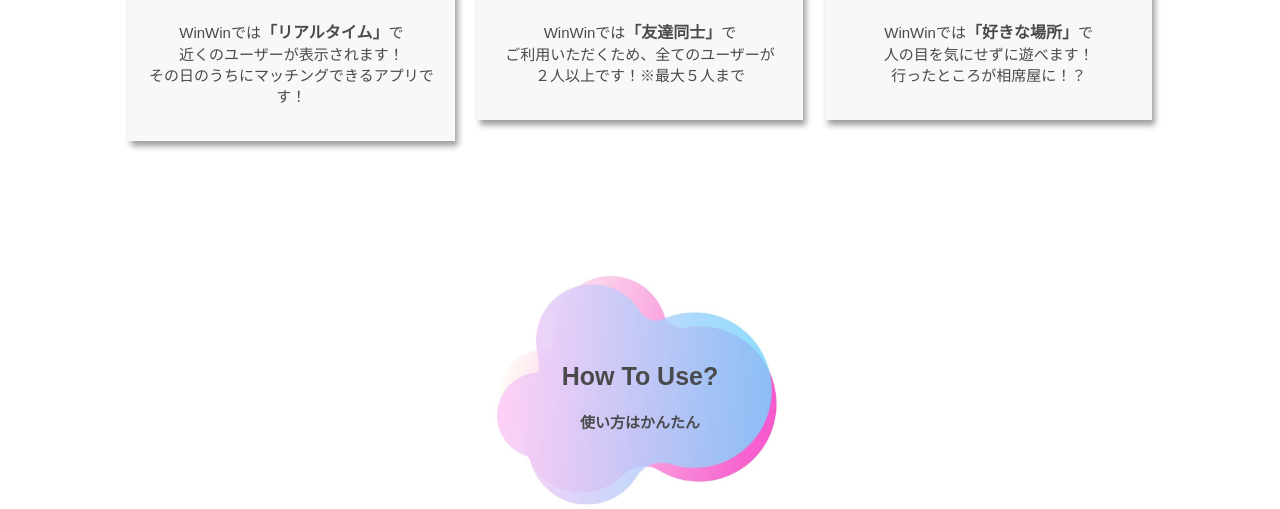
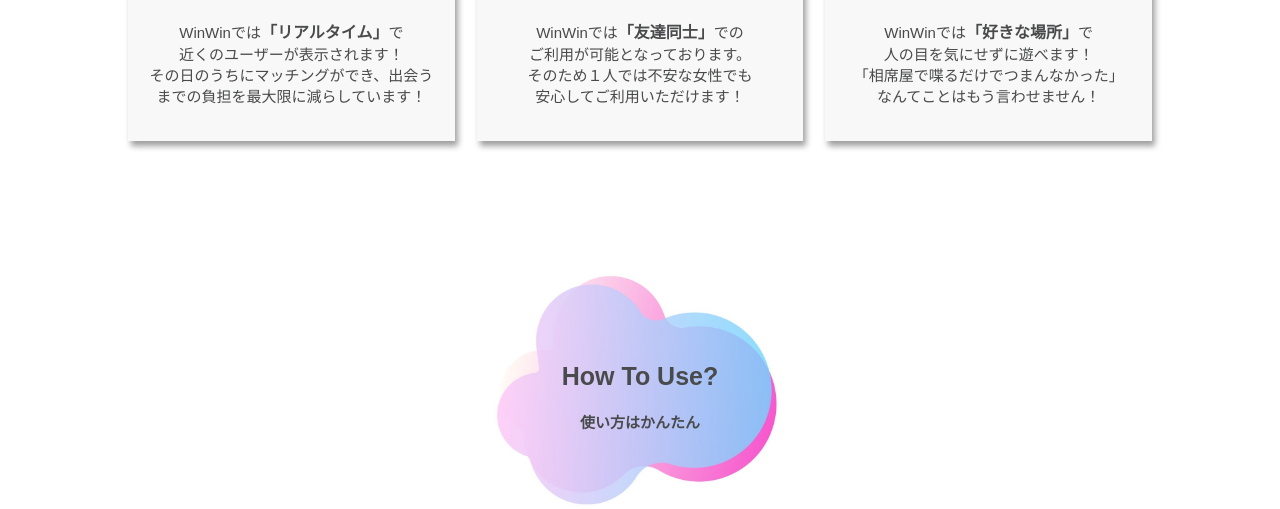
Before and after one commit to kidotalos/winwin_lp, a PHP site: page /Landing.php in a window 1280 px wide. Shown: the part 1604-2113 px from the top of the page. Run offline with PHP 8.4, Linux system fonts and the light colour scheme; some libraries are stand-ins or nearby versions.

Commit message:
WinWinとはの説明文の変更

```diff
--- a/Landing.php
+++ b/Landing.php
@@ -104,7 +104,7 @@
                                     <i class="fas fa-history awsome"></i>
                                     <h2 class="content_title">すぐに出会える</h2>
                                     <img class="content_img" src="img/content1.jpg" alt="すぐに会える">
-                                    <p class="content_text">WinWinでは<span class="content_span">「リアルタイム」</span>で<br>近くのユーザーが表示されます！<br>その日のうちにマッチングできるアプリです！</p>
+                                    <p class="content_text">WinWinでは<span class="content_span">「リアルタイム」</span>で<br>近くのユーザーが表示されます！<br>その日のうちにマッチングができ、出会う<br>までの負担を最大限に減らしています！</p>
                                 </div>
                             </div>
                             <div class="swiper-slide winwin_content">
@@ -112,7 +112,7 @@
                                     <i class="fas fa-user-friends awsome"></i>
                                     <h2 class="content_title">友達と一緒で安心できる</h2>
                                     <img class="content_img" src="img/content2.jpg" alt="友達と一緒で安心できる">
-                                    <p class="content_text">WinWinでは<span class="content_span">「友達同士」</span>で<br>ご利用いただくため、全てのユーザーが<br>２人以上です！※最大５人まで</p>
+                                    <p class="content_text">WinWinでは<span class="content_span">「友達同士」</span>での<br>ご利用が可能となっております。<br>そのため１人では不安な女性でも<br>安心してご利用いただけます！</p>
                                 </div>
                             </div>
                             <div class="swiper-slide winwin_content">
@@ -120,7 +120,7 @@
                                     <i class="fas fa-map-marker-alt awsome"></i>
                                     <h2 class="content_title">場所を自由に選べる</h2>
                                     <img class="content_img" src="img/content3.jpg" alt="場所を自由に選べる">
-                                    <p class="content_text">WinWinでは<span class="content_span">「好きな場所」</span>で<br>人の目を気にせずに遊べます！<br>行ったところが相席屋に！？</p>
+                                    <p class="content_text">WinWinでは<span class="content_span">「好きな場所」</span>で<br>人の目を気にせずに遊べます！<br>「相席屋で喋るだけでつまんなかった」<br>なんてことはもう言わせません！</p>
                                 </div>
                             </div>
                         </div>
```
